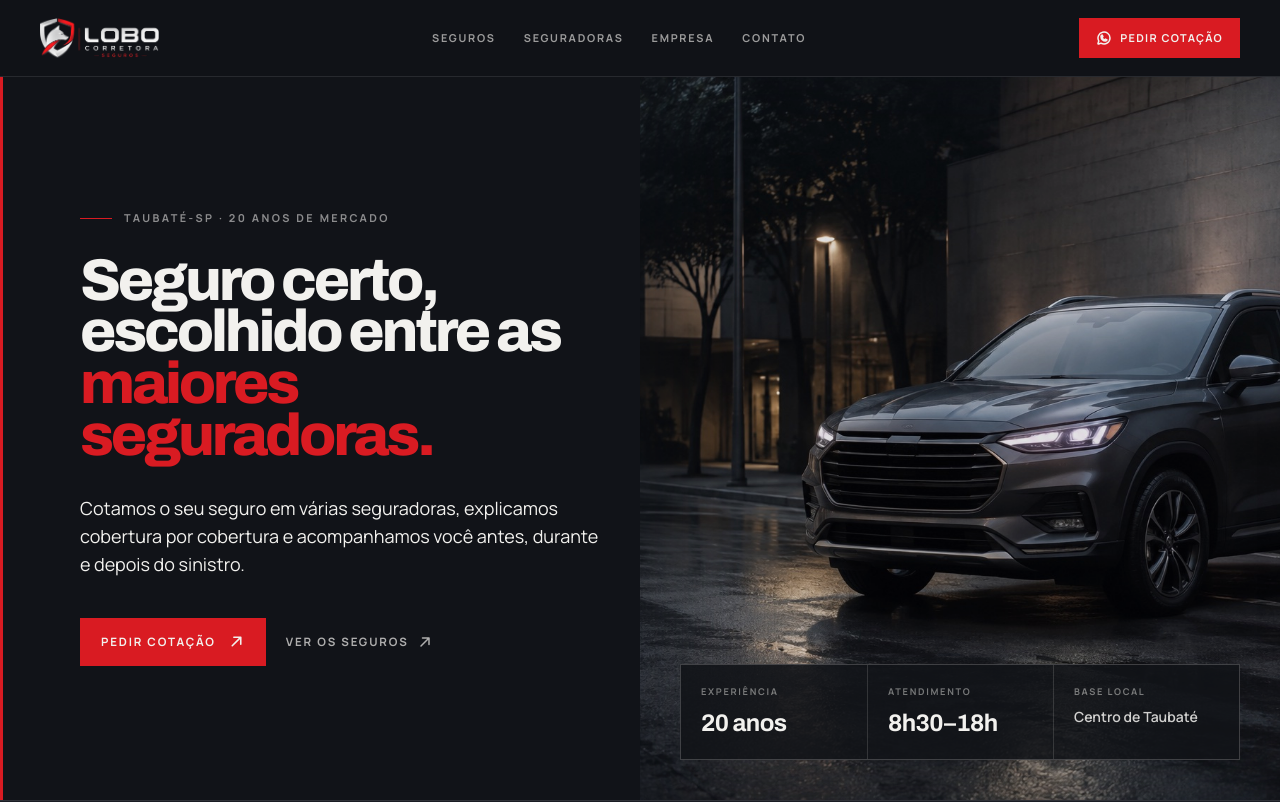
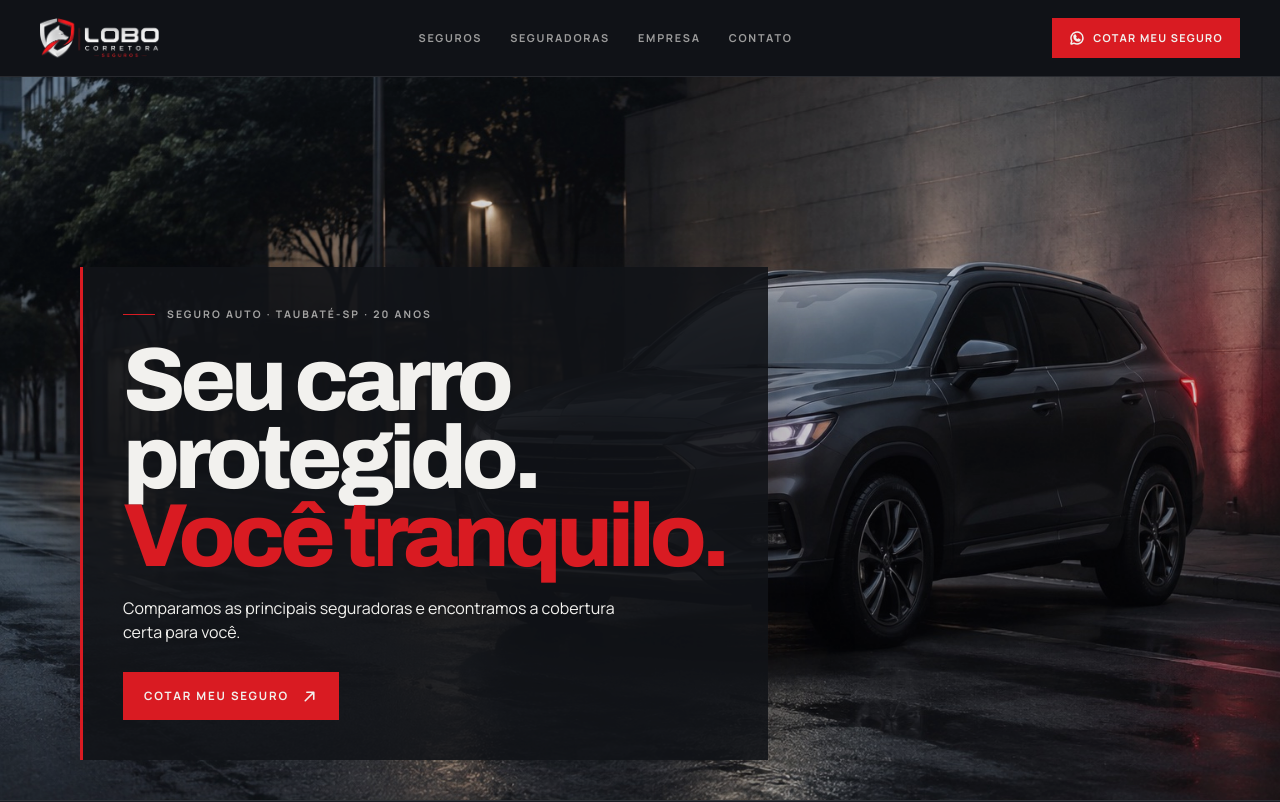
Before and after one commit to victrhugo/lobo-seguros, a React (Vite) app: page / in a window 1280 px wide. Shown: the top 802 px of the page. Built offline with nearby package versions, Linux system fonts and the light colour scheme.

Commit message:
ajeitando front

```diff
--- a/src/index.css
+++ b/src/index.css
@@ -79,17 +79,19 @@ a {
   content: "";
 }
 
-.hero-media {
+.hero-cover {
   background: rgb(var(--color-ink-soft));
+  transform-origin: center;
 }
 
-.hero-media-shade {
-  background: rgb(var(--color-ink) / 0.12);
-  box-shadow: inset 48px 0 64px rgb(var(--color-ink) / 0.38);
+.hero-cover-tint {
+  background: rgb(var(--color-ink) / 0.18);
 }
 
-.hero-facts {
-  box-shadow: 0 24px 64px rgb(var(--color-ink) / 0.3);
+.hero-copy {
+  background: rgb(var(--color-ink) / 0.9);
+  border-left: 3px solid rgb(var(--color-accent));
+  box-shadow: 0 24px 72px rgb(var(--color-ink) / 0.34);
 }
 
 .nav-link,
@@ -184,8 +186,12 @@ a {
 }
 
 @media (max-width: 767px) {
-  .hero-media-shade {
-    box-shadow: inset 0 -56px 72px rgb(var(--color-ink) / 0.32);
+  .hero-cover-tint {
+    background: rgb(var(--color-ink) / 0.08);
+  }
+
+  .hero-copy {
+    background: rgb(var(--color-ink) / 0.86);
   }
 
   .stat-block + .stat-block {
--- a/src/main.jsx
+++ b/src/main.jsx
@@ -168,46 +168,9 @@ function Hero({ content }) {
   const reduce = useReducedMotion();
 
   return (
-    <section id="topo" className="hero-section relative overflow-hidden bg-ink pt-[76px] text-paper">
-      <div className="mx-auto grid min-h-[calc(100svh-76px)] max-w-[1600px] grid-cols-1 lg:grid-cols-2">
-        <motion.div
-          className="relative z-10 flex flex-col justify-center px-5 py-16 sm:px-8 sm:py-20 lg:px-10 lg:py-12 xl:pl-20"
-          initial={reduce ? false : { opacity: 0, y: 20 }}
-          animate={{ opacity: 1, y: 0 }}
-          transition={{ duration: 0.75, ease: revealEase }}
-        >
-          <p className="mb-7 flex items-center gap-3 text-[0.68rem] font-bold uppercase tracking-[0.22em] text-paper/55">
-            <span className="h-px w-8 shrink-0 bg-accent" aria-hidden="true" />
-            {content.hero.eyebrow}
-          </p>
-          <h1 className="text-balance font-display text-[clamp(3.1rem,4.6vw,5.4rem)] font-extrabold leading-[0.88] tracking-[-0.055em]">
-            {content.hero.titleLines.map((line, index) => (
-              <span
-                key={`${line}-${index}`}
-                className={`block ${index === content.hero.titleLines.length - 1 ? "text-accent" : ""}`}
-              >
-                {line}
-              </span>
-            ))}
-          </h1>
-          <p className="mt-8 max-w-[36rem] text-pretty text-base leading-relaxed text-paper/68 sm:text-lg">
-            {content.hero.description}
-          </p>
-          <div className="mt-10 flex flex-wrap items-center gap-4">
-            <ArrowLink href={whatsappLink(content.contact.whatsapp, content.hero.message)}>
-              {content.hero.primaryCta}
-            </ArrowLink>
-            <a
-              href="#seguros"
-              className="inline-flex min-h-12 items-center gap-2 px-1 py-3 text-[0.72rem] font-bold uppercase tracking-[0.16em] text-paper/70 transition-colors hover:text-accent focus-visible:outline focus-visible:outline-2 focus-visible:outline-offset-4 focus-visible:outline-accent"
-            >
-              {content.hero.secondaryCta} <ArrowUpRight size={16} weight="bold" aria-hidden="true" />
-            </a>
-          </div>
-        </motion.div>
-
-        <motion.div
-          className="hero-media relative min-h-[440px] overflow-hidden lg:min-h-full"
+    <section id="topo" className="hero-section relative min-h-[100svh] overflow-hidden bg-ink pt-[76px] text-paper">
+      <motion.div
+          className="hero-cover absolute inset-x-0 bottom-0 top-[76px] overflow-hidden"
           initial={reduce ? false : { opacity: 0, scale: 1.025 }}
           animate={{ opacity: 1, scale: 1 }}
           transition={{ duration: 1.15, delay: 0.08, ease: revealEase }}
@@ -215,28 +178,40 @@ function Hero({ content }) {
           <img
             src={content.hero.image}
             alt={content.hero.imageAlt}
-            className="absolute inset-0 h-full w-full object-cover"
+            className="absolute inset-0 h-full w-full object-cover object-[62%_center] lg:object-center"
             width="1536"
             height="1024"
             fetchpriority="high"
             data-placeholder="true"
           />
-          <div className="hero-media-shade absolute inset-0" aria-hidden="true" />
-          <div className="absolute bottom-0 left-0 right-0 z-10 p-5 sm:p-8 lg:p-10">
-            <dl className="hero-facts grid grid-cols-2 border border-paper/20 bg-ink/90 sm:grid-cols-3">
-              <div className="p-4 sm:p-5">
-                <dt className="text-[0.58rem] font-bold uppercase tracking-[0.18em] text-paper/45">Experiência</dt>
-                <dd className="mt-2 font-display text-2xl font-bold tracking-tight">{content.about.years} anos</dd>
-              </div>
-              <div className="border-l border-paper/15 p-4 sm:p-5">
-                <dt className="text-[0.58rem] font-bold uppercase tracking-[0.18em] text-paper/45">Atendimento</dt>
-                <dd className="mt-2 font-display text-2xl font-bold tracking-tight">8h30–18h</dd>
-              </div>
-              <div className="col-span-2 border-t border-paper/15 p-4 sm:col-span-1 sm:border-l sm:border-t-0 sm:p-5">
-                <dt className="text-[0.58rem] font-bold uppercase tracking-[0.18em] text-paper/45">Base local</dt>
-                <dd className="mt-2 text-sm font-semibold leading-snug text-paper/85">Centro de Taubaté</dd>
-              </div>
-            </dl>
+          <div className="hero-cover-tint absolute inset-0" aria-hidden="true" />
+      </motion.div>
+
+      <div className="relative z-10 mx-auto flex min-h-[calc(100svh-76px)] max-w-[1600px] items-end px-4 pb-4 pt-24 sm:px-8 sm:pb-8 lg:px-10 lg:pb-10 xl:px-20">
+        <motion.div
+          className="hero-copy w-full max-w-[43rem] px-6 pb-20 pt-6 sm:p-8 lg:p-10"
+          initial={reduce ? false : { opacity: 0, y: 24 }}
+          animate={{ opacity: 1, y: 0 }}
+          transition={{ duration: 0.75, delay: 0.18, ease: revealEase }}
+        >
+          <p className="mb-5 flex items-center gap-3 text-[0.65rem] font-bold uppercase tracking-[0.2em] text-paper/65">
+            <span className="h-px w-8 shrink-0 bg-accent" aria-hidden="true" />
+            {content.hero.eyebrow}
+          </p>
+          <h1 className="text-balance font-display text-[clamp(3.1rem,7vw,5.8rem)] font-extrabold leading-[0.87] tracking-[-0.055em]">
+            {content.hero.titleLines.map((line, index) => (
+              <span key={`${line}-${index}`} className={`block ${index === 1 ? "text-accent" : ""}`}>
+                {line}
+              </span>
+            ))}
+          </h1>
+          <p className="mt-5 max-w-[31rem] text-pretty text-sm leading-relaxed text-paper/78 sm:text-base">
+            {content.hero.description}
+          </p>
+          <div className="mt-7 hidden sm:block">
+            <ArrowLink href={whatsappLink(content.contact.whatsapp, content.hero.message)}>
+              {content.hero.primaryCta}
+            </ArrowLink>
           </div>
         </motion.div>
       </div>
--- a/src/siteContent.js
+++ b/src/siteContent.js
@@ -35,11 +35,11 @@ export const defaultSiteContent = {
     { label: "Contato", href: "#contato" },
   ],
   hero: {
-    eyebrow: "TAUBATÉ-SP · 20 ANOS DE MERCADO",
-    titleLines: ["Seguro certo,", "escolhido entre as", "maiores seguradoras."],
+    eyebrow: "SEGURO AUTO · TAUBATÉ-SP · 20 ANOS",
+    titleLines: ["Seu carro protegido.", "Você tranquilo."],
     description:
-      "Cotamos o seu seguro em várias seguradoras, explicamos cobertura por cobertura e acompanhamos você antes, durante e depois do sinistro.",
-    primaryCta: "Pedir cotação",
+      "Comparamos as principais seguradoras e encontramos a cobertura certa para você.",
+    primaryCta: "Cotar meu seguro",
     secondaryCta: "Ver os seguros",
     message: "Olá! Vim pelo site e quero uma cotação de seguro.",
     image: "/hero-auto-lobo.jpg",
```
Also changed, not shown: 7 other files (tests, documents, lock files or other folders).
